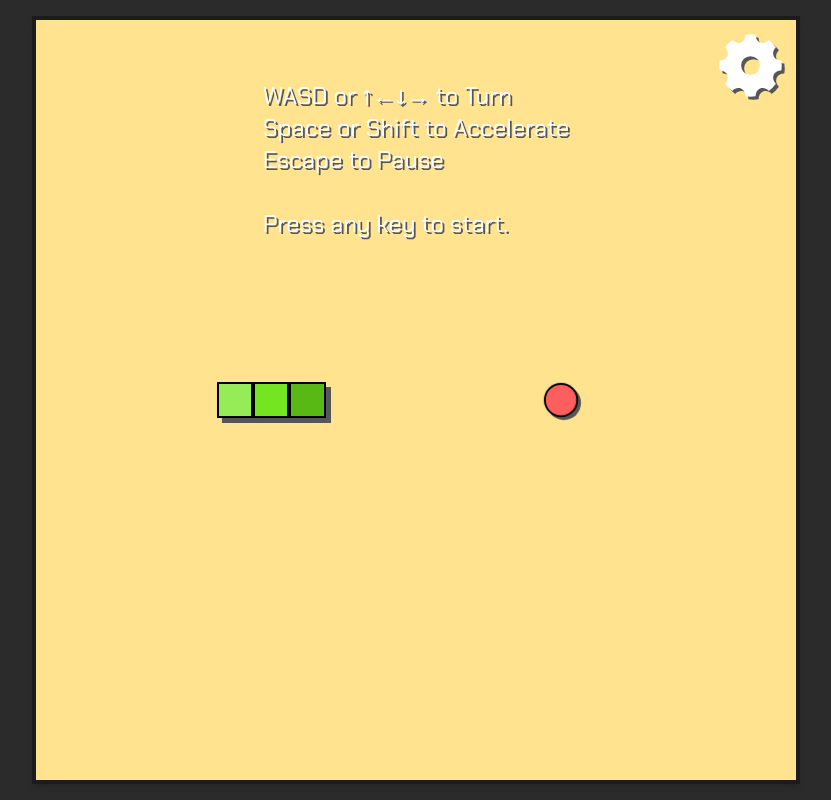
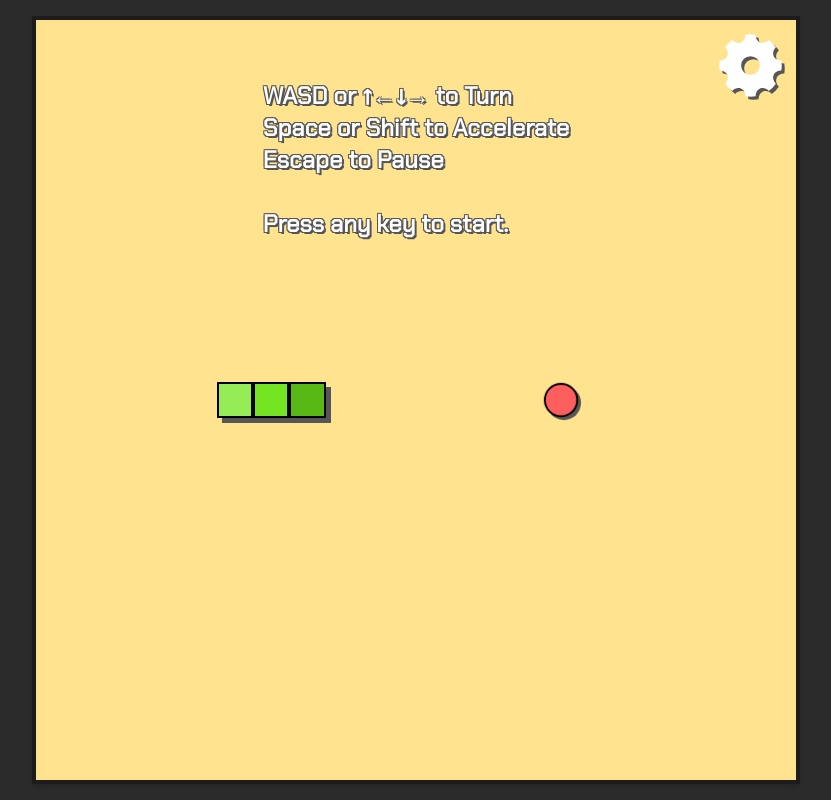
Before and after one commit to Mattxm/Website, a Next.js app: page /snake in a window 1280 px wide. Shown: the whole page, without its empty margins (224-1055 px from the left). Built offline with nearby package versions, Linux system fonts and the light colour scheme.

Commit message:
update font style

```diff
--- a/styles/globals.css
+++ b/styles/globals.css
@@ -192,7 +192,9 @@
   max-height: 768px;
   overflow: hidden;
   font-size: xx-large;
-  text-shadow: 2px 2px #565656;
+  font-weight: 600;
+  text-shadow: -1px -1px 0 #565656, 1px -1px 0 #565656, -1px 1px 0 #565656, 1px 1px 0 #565656, 2px 2px #565656
+
 }
 
 .snake {
```
